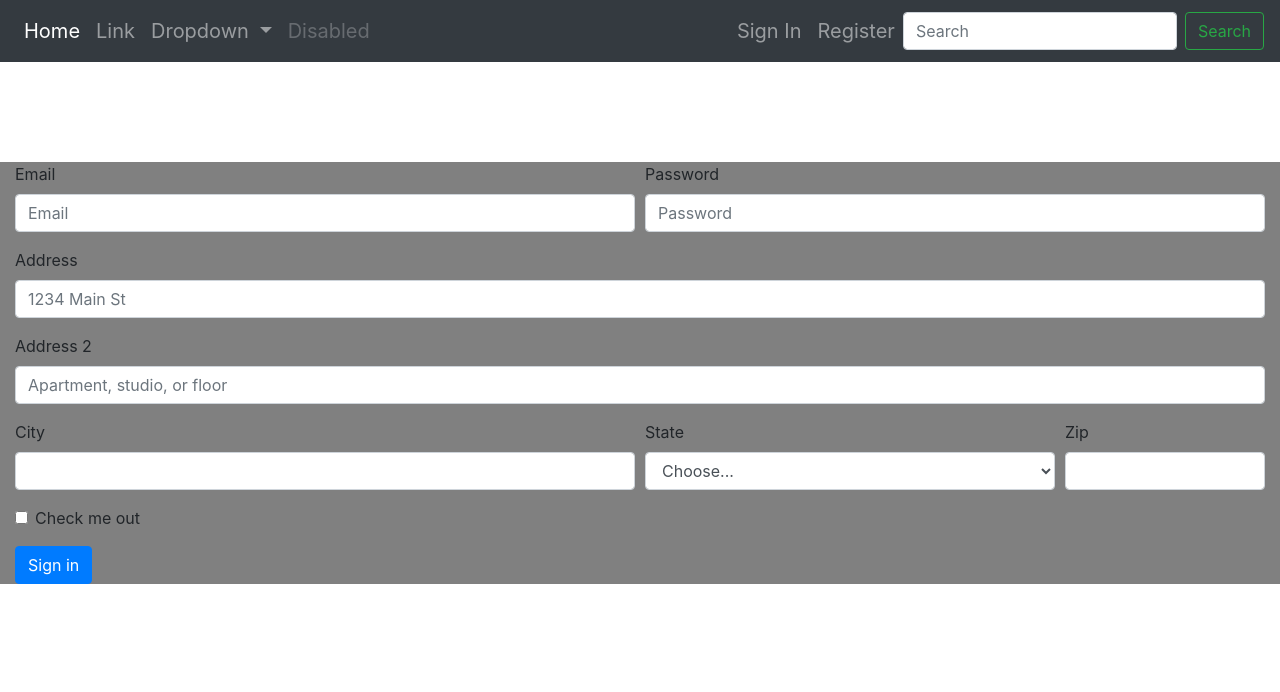
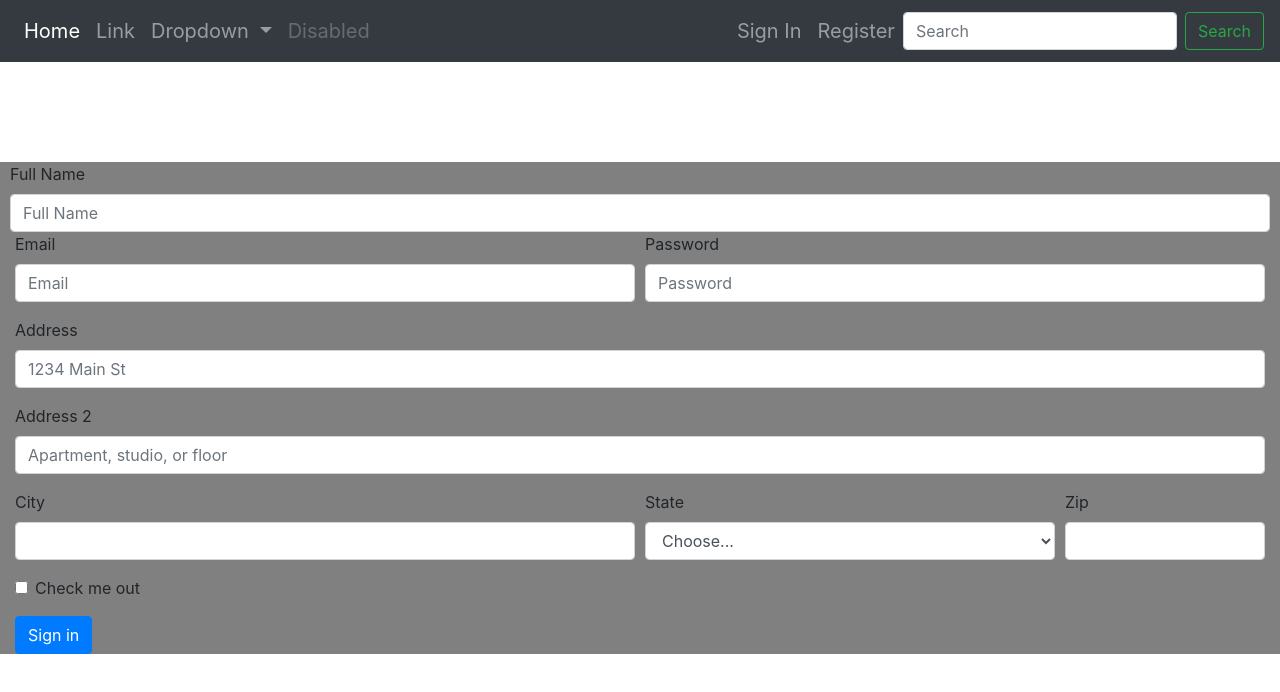
Before and after one commit to MishanCool/Buy_and_sell_website, an Angular app in the folder Anguler_Client/buyAndSell/: page /register in a window 1280 px wide. Shown: the top 692 px of the page. Built offline with nearby package versions, Linux system fonts and the light colour scheme.

Commit message:
Add full name box as a input

```diff
--- a/Anguler_Client/buyAndSell/src/app/components/register/register.component.html
+++ b/Anguler_Client/buyAndSell/src/app/components/register/register.component.html
@@ -1,6 +1,10 @@
 <div class="container-fluid">
 
   <form id="form-reg">
+    <div class="form-row">
+        <label for="inputAddress">Full Name</label>
+        <input type="text" class="form-control" id="inputName" placeholder="Full Name">
+    </div>
     <div class="form-row">
       <div class="form-group col-md-6">
         <label for="inputEmail4">Email</label>
```
